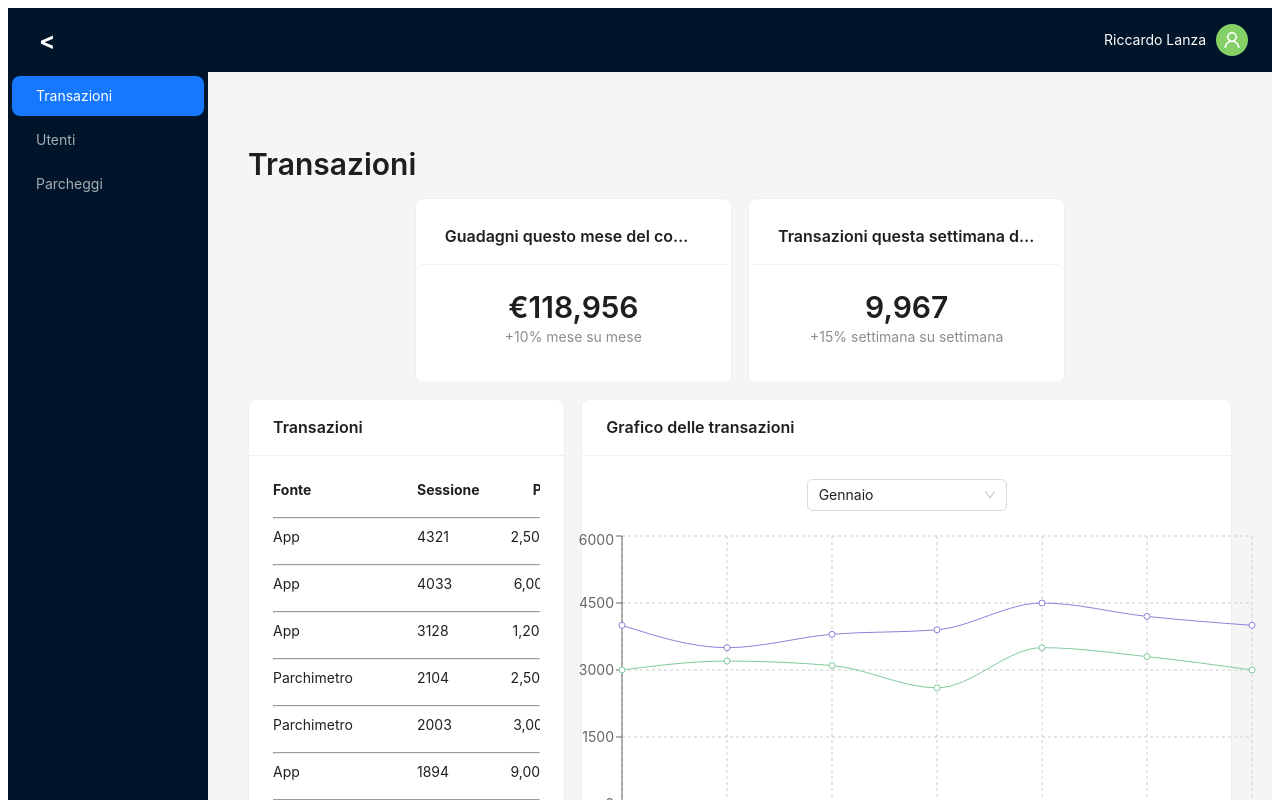
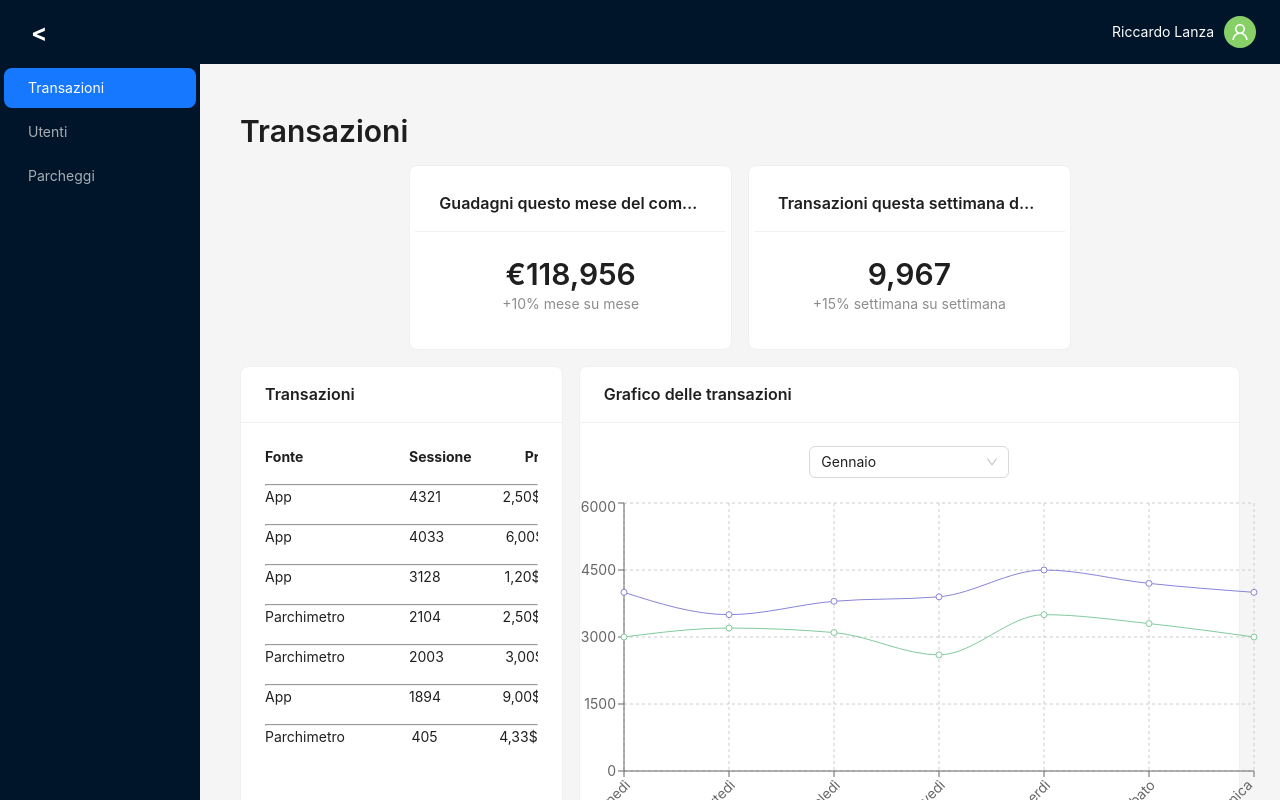
Before and after one commit to Th3os02/ProjectWork, a React (Create React App) app in the folder progettolavoro/: page /transactions in a window 1280 px wide. Shown: the top 800 px of the page. Built offline with nearby package versions, Linux system fonts and the light colour scheme.

Commit message:
senza bordo

```diff
--- a/progettolavoro/public/index.html
+++ b/progettolavoro/public/index.html
@@ -2,6 +2,13 @@
 <html lang="en">
   <head>
     <title>Statistica</title>
+    <style>
+      * {
+            margin: 0;
+            padding: 0;
+            box-sizing: border-box;
+        }
+    </style>
   </head>
   <body>
     <div id="root"></div>
--- a/progettolavoro/src/App.js
+++ b/progettolavoro/src/App.js
@@ -22,7 +22,7 @@ const App = () => {
                 <Navbar collapsed={collapsed} toggleSidebar={toggleSidebar} />
                 <Layout>
                     <Sidebar collapsed={collapsed} />
-                    <Layout className="site-layout">
+                    <Layout >
                         <Content style={{ margin: '24px 16px', padding: 24, minHeight: 280 }}>
                             <Routes>
                                 <Route path="/" element={<Navigate to="/transactions" replace />} />
```
